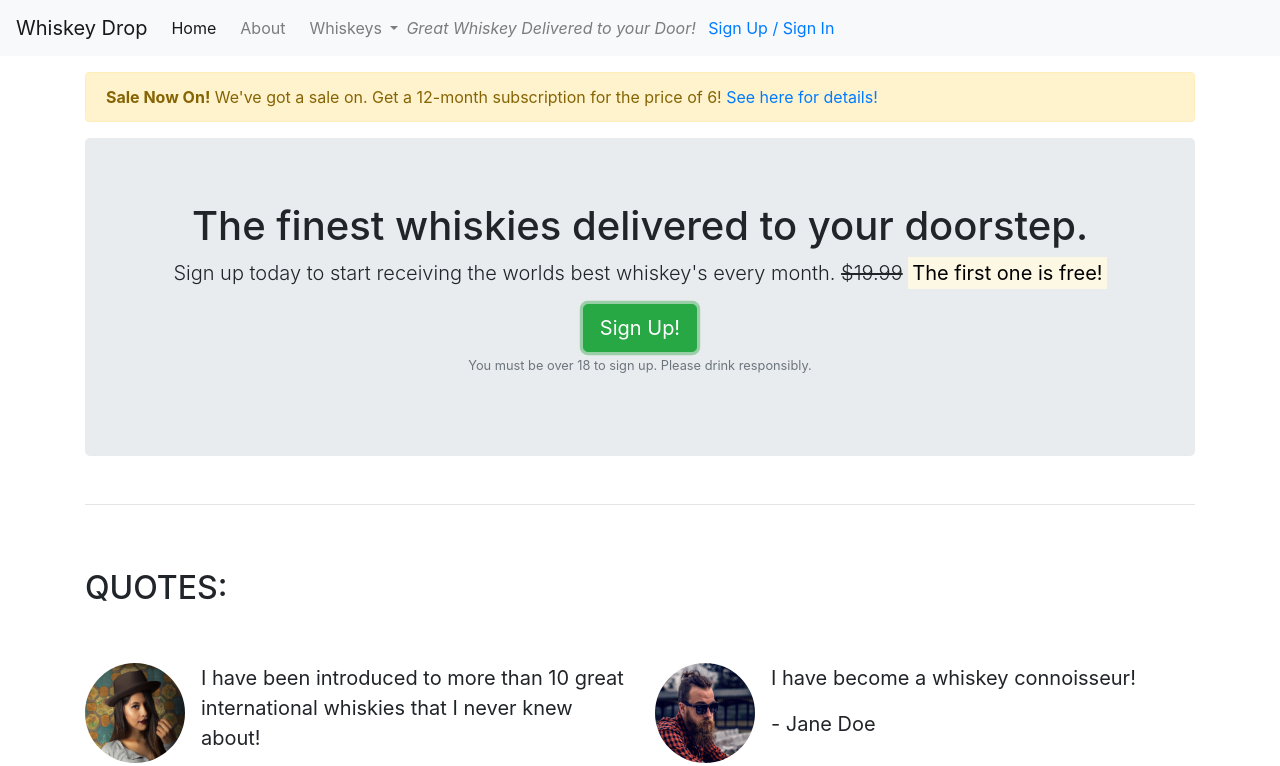
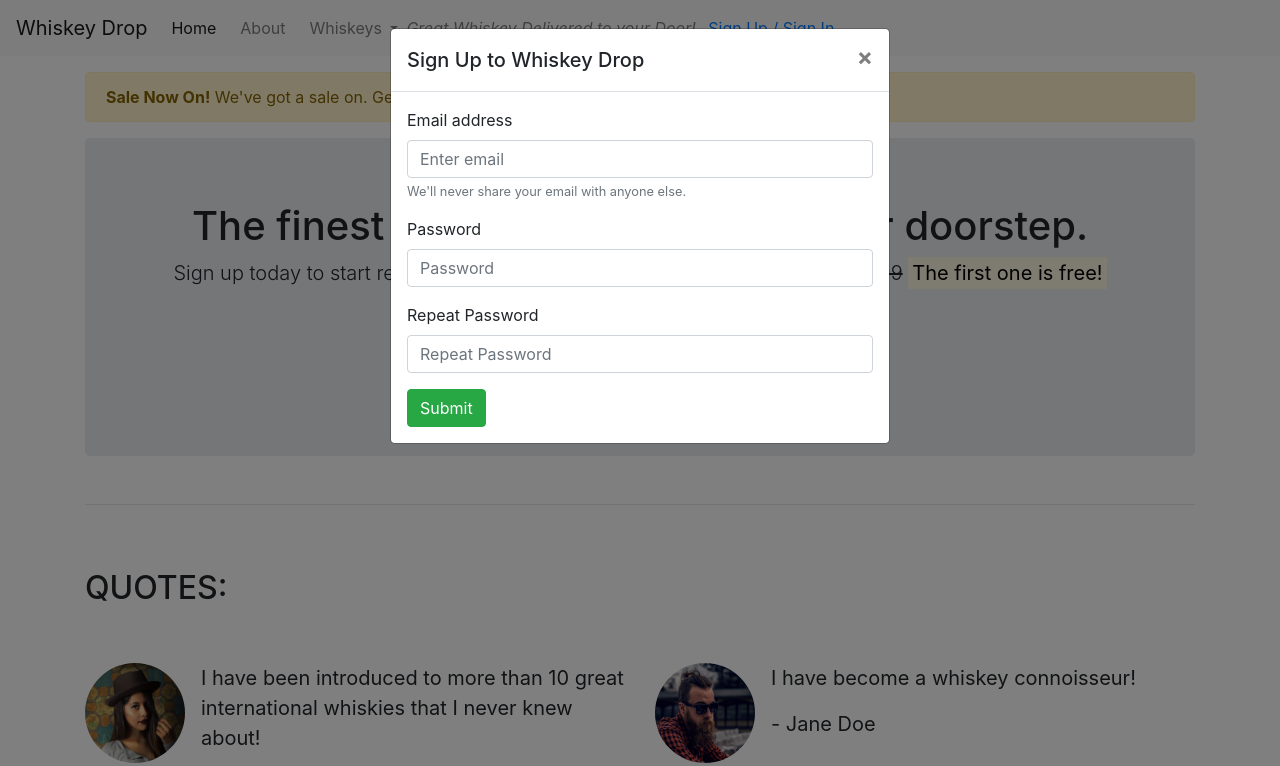
Before and after one commit to SPH73/Whiskey-Drop-Landing-Page, a plain HTML site: page index.html in a window 1280 px wide. Both pictures are taken after a click on the button "Sign Up!". Shown: the top 766 px of the page. Drawn offline with nearby package versions, Linux system fonts and the light colour scheme.

Commit message:
add modal with form for sign up button

```diff
--- a/index.html
+++ b/index.html
@@ -57,7 +57,7 @@
                     <p class="lead">Sign up today to start receiving the worlds best whiskey's every month. <s class="d-none d-sm-inline">$19.99</s>
                         <span class="d-inline d-sm-none"><br></span>
                         <strong><mark>The first one is free!</mark></strong></p>
-                    <button class="btn btn-success btn-lg">Sign Up!</button>
+                    <button class="btn btn-success btn-lg" data-toggle="modal" data-target="#signUpModal">Sign Up!</button>
                     <p class="text-muted"><small>You must be over 18 to sign up. Please drink responsibly.</small></p>
                 </section>
             </div>
@@ -134,6 +134,38 @@
             </div>
         </section>
     </article>
+    <div class="modal" tabindex="-1" role="dialog" id="signUpModal">
+        <div class="modal-dialog" role="document">
+            <div class="modal-content">
+                <div class="modal-header">
+                    <h5 class="modal-title">Sign Up to Whiskey Drop</h5>
+                    <button type="button" class="close" data-dismiss="modal" aria-label="Close">
+          <span aria-hidden="true">&times;</span>
+        </button>
+                </div>
+                <div class="modal-body">
+                    <form>
+                        <div class="form-group">
+                            <label for="exampleInputEmail1">Email address</label>
+                            <input type="email" class="form-control" id="exampleInputEmail1" aria-describedby="emailHelp" placeholder="Enter email">
+                            <small id="emailHelp" class="form-text text-muted">We'll never share your email with anyone else.</small>
+                        </div>
+                        <div class="form-group">
+                            <label for="password">Password</label>
+                            <input type="password" class="form-control" id="password" placeholder="Password">
+                        </div>
+                        <div class="form-group">
+                            <label for="repeatPassword">Repeat Password</label>
+                            <input type="repeatPasswordpassword" class="form-control" id="repeatPassword" placeholder="Repeat Password">
+                        </div>
+
+                        <button type="submit" class="btn btn-success">Submit</button>
+                    </form>
+                </div>
+
+            </div>
+        </div>
+    </div>
     <script src="https://code.jquery.com/jquery-3.3.1.slim.min.js" integrity="sha384-q8i/X+965DzO0rT7abK41JStQIAqVgRVzpbzo5smXKp4YfRvH+8abtTE1Pi6jizo" crossorigin="anonymous"></script>
     <script src="https://cdnjs.cloudflare.com/ajax/libs/popper.js/1.14.3/umd/popper.min.js" integrity="sha384-ZMP7rVo3mIykV+2+9J3UJ46jBk0WLaUAdn689aCwoqbBJiSnjAK/l8WvCWPIPm49" crossorigin="anonymous"></script>
     <script src="https://stackpath.bootstrapcdn.com/bootstrap/4.1.3/js/bootstrap.min.js" integrity="sha384-ChfqqxuZUCnJSK3+MXmPNIyE6ZbWh2IMqE241rYiqJxyMiZ6OW/JmZQ5stwEULTy" crossorigin="anonymous"></script>
```
